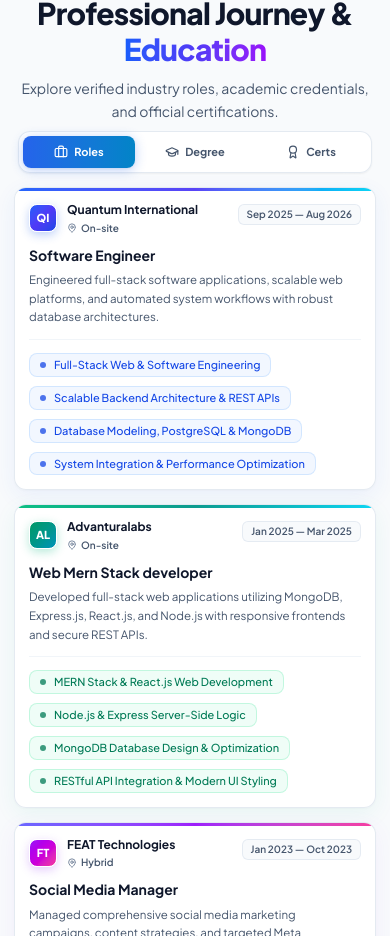
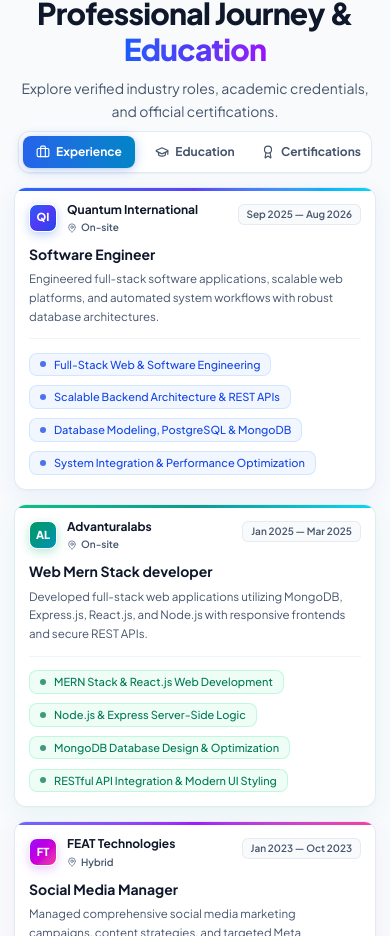
Before and after one commit to manshahussain5/Portfolio-ManshaHussain, a Next.js app: page / in a window 390 px wide. Shown: the part 4600-5536 px from the top of the page. Built offline with nearby package versions, Linux system fonts and the light colour scheme.

Commit message:
fix: resolve mobile navigation scrolling and fix experience tab refresh state

```diff
--- a/src/app/globals.css
+++ b/src/app/globals.css
@@ -1,4 +1,8 @@
 @import "tailwindcss";
+
+@theme {
+  --breakpoint-xs: 480px;
+}
 
 @layer base {
   :root {
--- a/src/components/ExperienceEducation.tsx
+++ b/src/components/ExperienceEducation.tsx
@@ -210,6 +210,18 @@
   const [activeTab, setActiveTab] = useState<"experience" | "education" | "certifications">("experience");
 
   useEffect(() => {
+    // Always ensure Experience (Roles) tab is active on initial load / refresh
+    setActiveTab("experience");
+
+    // If lingering #certifications is present in URL hash on refresh, normalize it to #experience
+    if (typeof window !== "undefined" && window.location.hash === "#certifications") {
+      window.history.replaceState(
+        null,
+        "",
+        window.location.pathname + window.location.search + "#experience"
+      );
+    }
+
     const handleSetTab = (e: Event) => {
       const customEvent = e as CustomEvent<"experience" | "education" | "certifications">;
       if (customEvent.detail) {
@@ -217,19 +229,10 @@
       }
     };
 
-    const handleHash = () => {
-      if (window.location.hash === "#certifications") {
-        setActiveTab("certifications");
-      }
-    };
-
     window.addEventListener("set-experience-tab", handleSetTab);
-    window.addEventListener("hashchange", handleHash);
-    handleHash();
 
     return () => {
       window.removeEventListener("set-experience-tab", handleSetTab);
-      window.removeEventListener("hashchange", handleHash);
     };
   }, []);
 
@@ -283,7 +286,7 @@
           <button
             type="button"
             onClick={() => setActiveTab("experience")}
-            className={`relative flex items-center justify-center gap-1.5 sm:gap-2 px-2 xs:px-3 sm:px-4.5 py-2 sm:py-2 rounded-lg text-[11px] xs:text-xs sm:text-sm font-bold transition-all duration-200 cursor-pointer ${
+            className={`relative flex items-center justify-center gap-1.5 sm:gap-2 px-2.5 sm:px-4.5 py-2 rounded-lg text-xs sm:text-sm font-bold transition-all duration-200 cursor-pointer ${
               activeTab === "experience"
                 ? "text-white shadow-xs"
                 : "text-slate-600 hover:text-slate-900 hover:bg-slate-50"
@@ -298,8 +301,7 @@
             )}
             <span className="relative z-10 flex items-center justify-center gap-1.5 sm:gap-2">
               <Briefcase className="w-3.5 h-3.5 sm:w-4 sm:h-4 shrink-0" />
-              <span className="hidden xs:inline sm:inline">Experience</span>
-              <span className="xs:hidden">Roles</span>
+              <span>Experience</span>
               <span
                 className={`px-1.5 py-0.2 rounded text-[9px] sm:text-[10px] font-extrabold hidden md:inline-flex ${
                   activeTab === "experience"
@@ -315,7 +317,7 @@
           <button
             type="button"
             onClick={() => setActiveTab("education")}
-            className={`relative flex items-center justify-center gap-1.5 sm:gap-2 px-2 xs:px-3 sm:px-4.5 py-2 sm:py-2 rounded-lg text-[11px] xs:text-xs sm:text-sm font-bold transition-all duration-200 cursor-pointer ${
+            className={`relative flex items-center justify-center gap-1.5 sm:gap-2 px-2.5 sm:px-4.5 py-2 rounded-lg text-xs sm:text-sm font-bold transition-all duration-200 cursor-pointer ${
               activeTab === "education"
                 ? "text-white shadow-xs"
                 : "text-slate-600 hover:text-slate-900 hover:bg-slate-50"
@@ -330,15 +332,14 @@
             )}
             <span className="relative z-10 flex items-center justify-center gap-1.5 sm:gap-2">
               <GraduationCap className="w-3.5 h-3.5 sm:w-4 sm:h-4 shrink-0" />
-              <span className="hidden xs:inline sm:inline">Education</span>
-              <span className="xs:hidden">Degree</span>
+              <span>Education</span>
             </span>
           </button>
 
           <button
             type="button"
             onClick={() => setActiveTab("certifications")}
-            className={`relative flex items-center justify-center gap-1.5 sm:gap-2 px-2 xs:px-3 sm:px-4.5 py-2 sm:py-2 rounded-lg text-[11px] xs:text-xs sm:text-sm font-bold transition-all duration-200 cursor-pointer ${
+            className={`relative flex items-center justify-center gap-1.5 sm:gap-2 px-2.5 sm:px-4.5 py-2 rounded-lg text-xs sm:text-sm font-bold transition-all duration-200 cursor-pointer ${
               activeTab === "certifications"
                 ? "text-white shadow-xs"
                 : "text-slate-600 hover:text-slate-900 hover:bg-slate-50"
@@ -353,8 +354,7 @@
             )}
             <span className="relative z-10 flex items-center justify-center gap-1.5 sm:gap-2">
               <Award className="w-3.5 h-3.5 sm:w-4 sm:h-4 shrink-0" />
-              <span className="hidden xs:inline sm:inline">Certifications</span>
-              <span className="xs:hidden">Certs</span>
+              <span>Certifications</span>
               <span
                 className={`px-1.5 py-0.2 rounded text-[9px] sm:text-[10px] font-extrabold hidden md:inline-flex ${
                   activeTab === "certifications"
--- a/src/components/Navbar.tsx
+++ b/src/components/Navbar.tsx
@@ -60,14 +60,42 @@
     e.preventDefault();
     const id = href.replace("#", "");
     setActiveSection(id);
+    setMobileMenuOpen(false);
+
     if (window.location.hash !== href) {
       window.history.pushState(null, "", href);
     }
 
-    const target = document.querySelector(href);
-    if (target) {
-      target.scrollIntoView({ behavior: "smooth" });
-    }
+    const scrollToTarget = () => {
+      if (href === "#home") {
+        try {
+          window.scrollTo({ top: 0, behavior: "smooth" });
+        } catch {
+          window.scrollTo(0, 0);
+        }
+        return;
+      }
+
+      const target = document.querySelector(href);
+      if (target) {
+        const navHeight = 72;
+        const elementPosition = target.getBoundingClientRect().top;
+        const currentScroll = window.scrollY || document.documentElement.scrollTop;
+        const offsetPosition = elementPosition + currentScroll - navHeight;
+
+        try {
+          window.scrollTo({
+            top: Math.max(0, offsetPosition),
+            behavior: "smooth",
+          });
+        } catch {
+          window.scrollTo(0, Math.max(0, offsetPosition));
+        }
+      }
+    };
+
+    // Small delay ensures mobile menu closing animation doesn't cancel smooth scroll
+    setTimeout(scrollToTarget, 60);
   };
 
   const navLinks = [
@@ -83,14 +111,12 @@
 
   return (
     <>
-
-
       <motion.header
         initial={{ y: -80, opacity: 0 }}
         animate={{ y: 0, opacity: 1 }}
         transition={{ duration: 0.6, ease: [0.16, 1, 0.3, 1] }}
-        className={`fixed top-0 left-0 right-0 z-50 transition-all duration-300 ${isScrolled
-          ? "bg-white/85 backdrop-blur-xl border-b border-slate-200/80 py-3.5 shadow-[0_10px_30px_-10px_rgba(0,0,0,0.06)]"
+        className={`fixed top-0 left-0 right-0 z-50 transition-all duration-300 ${isScrolled || mobileMenuOpen
+          ? "bg-white/95 backdrop-blur-xl border-b border-slate-200/80 py-3.5 shadow-[0_10px_30px_-10px_rgba(0,0,0,0.06)]"
           : "bg-transparent py-5"
           }`}
       >
@@ -171,6 +197,21 @@
           </div>
         </div>
 
+        {/* Mobile Backdrop Overlay */}
+        <AnimatePresence>
+          {mobileMenuOpen && (
+            <motion.div
+              initial={{ opacity: 0 }}
+              animate={{ opacity: 1 }}
+              exit={{ opacity: 0 }}
+              transition={{ duration: 0.2 }}
+              onClick={() => setMobileMenuOpen(false)}
+              className="lg:hidden fixed inset-0 top-0 bg-slate-900/25 backdrop-blur-xs -z-10"
+              aria-hidden="true"
+            />
+          )}
+        </AnimatePresence>
+
         {/* Mobile & Tablet Drawer */}
         <AnimatePresence>
           {mobileMenuOpen && (
@@ -179,7 +220,7 @@
               animate={{ opacity: 1, height: "auto", y: 0 }}
               exit={{ opacity: 0, height: 0, y: -8 }}
               transition={{ duration: 0.25, ease: "easeInOut" }}
-              className="lg:hidden px-4 pt-3 pb-6 bg-white/95 border-b border-slate-200/80 backdrop-blur-xl shadow-xl overflow-hidden"
+              className="lg:hidden px-4 pt-3 pb-6 bg-white/95 border-b border-slate-200/80 backdrop-blur-xl shadow-xl max-h-[calc(100dvh-75px)] overflow-y-auto"
             >
               <div className="flex flex-col gap-1">
                 {navLinks.map((link) => {
@@ -188,11 +229,8 @@
                     <a
                       key={link.name}
                       href={link.href}
-                      onClick={(e) => {
-                        setMobileMenuOpen(false);
-                        handleNavClick(e, link.href);
-                      }}
-                      className={`px-4 py-2.5 rounded-xl text-sm font-medium transition-colors ${isActive
+                      onClick={(e) => handleNavClick(e, link.href)}
+                      className={`px-4 py-2.5 rounded-xl text-sm font-medium transition-colors cursor-pointer ${isActive
                         ? "text-[#2563EB] bg-[#2563EB]/10 font-semibold"
                         : "text-slate-700 hover:text-slate-950 hover:bg-slate-100"
                         }`}
@@ -205,7 +243,8 @@
                   <a
                     href={portfolioData.personal.resumeUrl}
                     download="Mansha-Hussain-CV.pdf"
-                    className="w-full flex items-center justify-center gap-2 px-4 py-3 text-sm font-bold text-white rounded-xl bg-gradient-to-r from-[#2563EB] to-[#0284C7] shadow-md transition-all"
+                    onClick={() => setMobileMenuOpen(false)}
+                    className="w-full flex items-center justify-center gap-2 px-4 py-3 text-sm font-bold text-white rounded-xl bg-gradient-to-r from-[#2563EB] to-[#0284C7] shadow-md transition-all cursor-pointer"
                   >
                     <Download className="w-4 h-4" />
                     <span>Download CV</span>
--- a/src/components/PortfolioContent.tsx
+++ b/src/components/PortfolioContent.tsx
@@ -15,7 +15,7 @@
 
 export default function PortfolioContent() {
   return (
-    <main suppressHydrationWarning className="min-h-screen bg-[#F8FAFC] text-slate-800 flex flex-col selection:bg-[#2563EB] selection:text-white relative overflow-hidden">
+    <main suppressHydrationWarning className="min-h-screen bg-[#F8FAFC] text-slate-800 flex flex-col selection:bg-[#2563EB] selection:text-white relative overflow-x-clip">
       {/* Fixed Sticky Header */}
       <Navbar />
 
```
